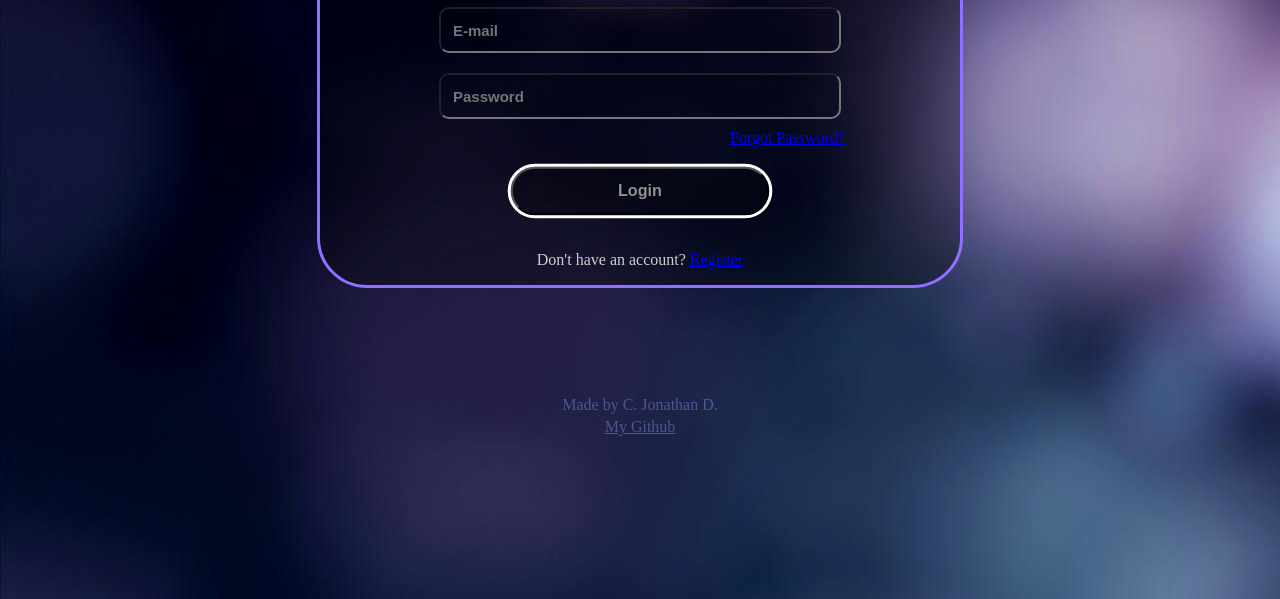
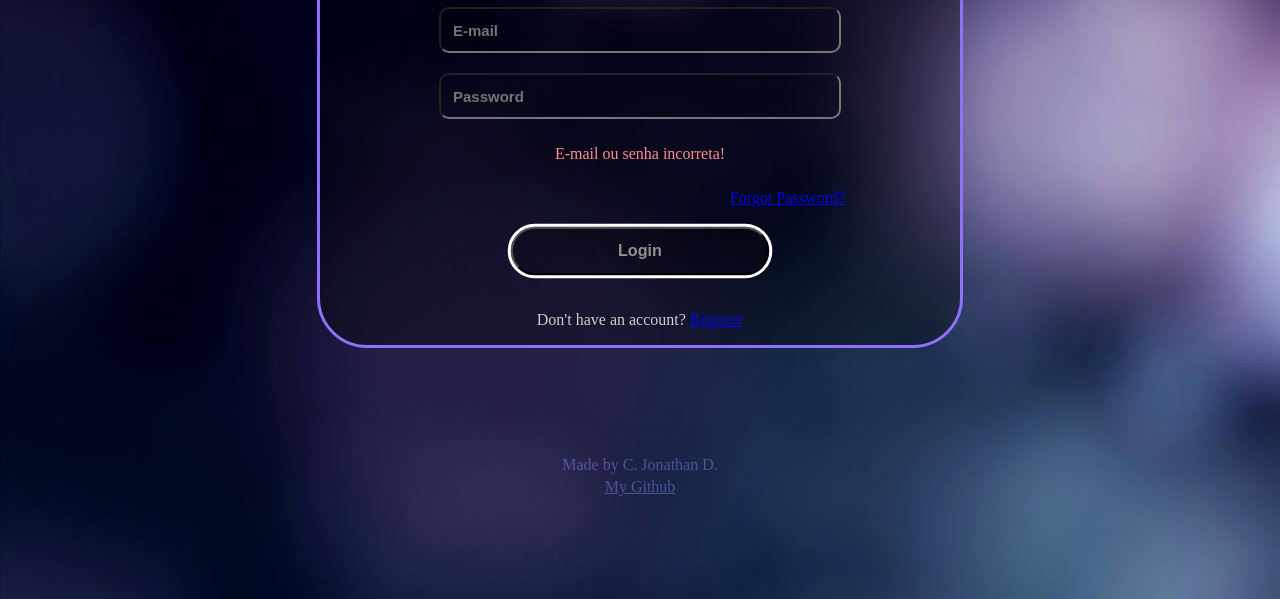
Before and after one commit to sownatano1/Login_Page, a plain HTML site: page index.html in a window 1280 px wide. Both pictures are taken after a click on the button "Login". Shown: the part 201-800 px from the top of the page. Drawn offline with Linux system fonts and the light colour scheme.

Commit message:
JavaScript implementado, mensagem de erro

```diff
--- a/index.html
+++ b/index.html
@@ -5,21 +5,23 @@
     <meta name="viewport" content="width=device-width, initial-scale=1.0">
     <title>Login</title>
     <link rel="stylesheet" href="style.css">
-    <link rel="script" href="script.js">
+    <script src="script.js"></script>
 </head>
 <body>
     <section class="login-container">
         <h1>Login</h1>
         <form action="login"></form>
             <label for="email"></label>
-            <input type="email" placeholder="E-mail" required>
+            <input id="email" type="email" placeholder="E-mail" required>
 
             <label for="password"></label>
-            <input type="password" placeholder="Password" required>
+            <input id="psw" type="password" placeholder="Password" required>
+
+            <div class="incorrect-container" id="incorrect-container"></div>
 
             <a href="#" class="forgot-psw">Forgot Password?</a>
 
-            <button type="submit">Login</button>
+            <button id="submit" type="submit" onclick="Submit()">Login</button>
 
             <p>Don't have an account? <a href="#">Register</a></p>
     </section>
--- a/script.js
+++ b/script.js
@@ -1 +1,28 @@
-alert("Oi")
+function Submit(){
+    let email = document.getElementById("email").value.trim()
+    let password = document.getElementById("psw").value.trim()
+
+    let paragraph = document.createElement("p")
+
+    const container = document.getElementById("incorrect-container")
+    const count = container.children.length
+
+    const button = document.getElementById("submit")
+
+    button.classList.add("active")
+    setTimeout(() => button.classList.remove("active"), 150)
+
+    if (count >= 1){
+        container.removeChild(container.lastChild)
+    }
+
+    if (email == "admin@" && password == "1234"){
+        window.location.hred = "page.html"
+    }
+
+    else{
+        container.appendChild(paragraph)
+        paragraph.textContent = "E-mail ou senha incorreta!"
+        paragraph.classList.add("incorrect")
+    }
+}
--- a/style.css
+++ b/style.css
@@ -42,6 +42,14 @@ input{
     font-size: 15px;
 }
 
+.incorrect{
+    text-align: center;
+    color: rgb(255, 142, 142);
+    animation: PopUp;
+    animation-duration: 1s;
+    animation-iteration-count: 1;
+}
+
 .forgot-psw{
     align-self: flex-end;
     margin-right: 10vw;
@@ -61,8 +69,9 @@ button{
     transition: all 0.1s ease-in-out;
 }
 
-button:active{
+.active{
     transform: scale(1.02);
+    background-color: rgba(255, 255, 255, 0.082);
 }
 
 p{
@@ -122,3 +131,9 @@ footer > p{
         width: 20vw;
     }
 }
+
+@keyframes PopUp{
+    0% {transform: scale(100%);}
+    10% {transform: scale(110%);}
+    80% {transform: scale(100%);}
+}
```
Also changed, not shown: page.html (added).
